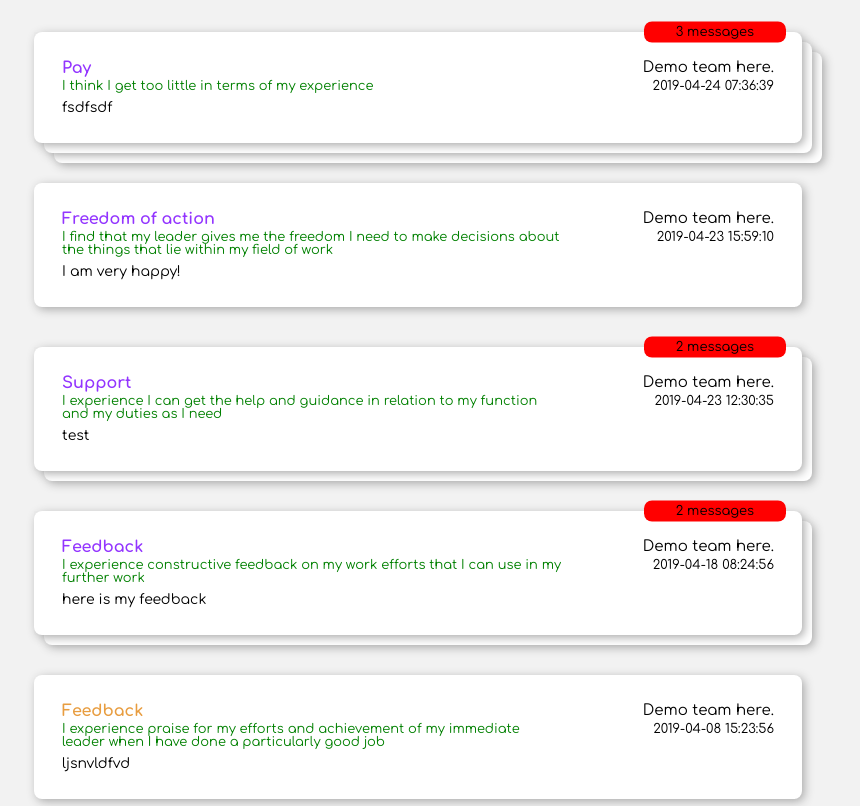
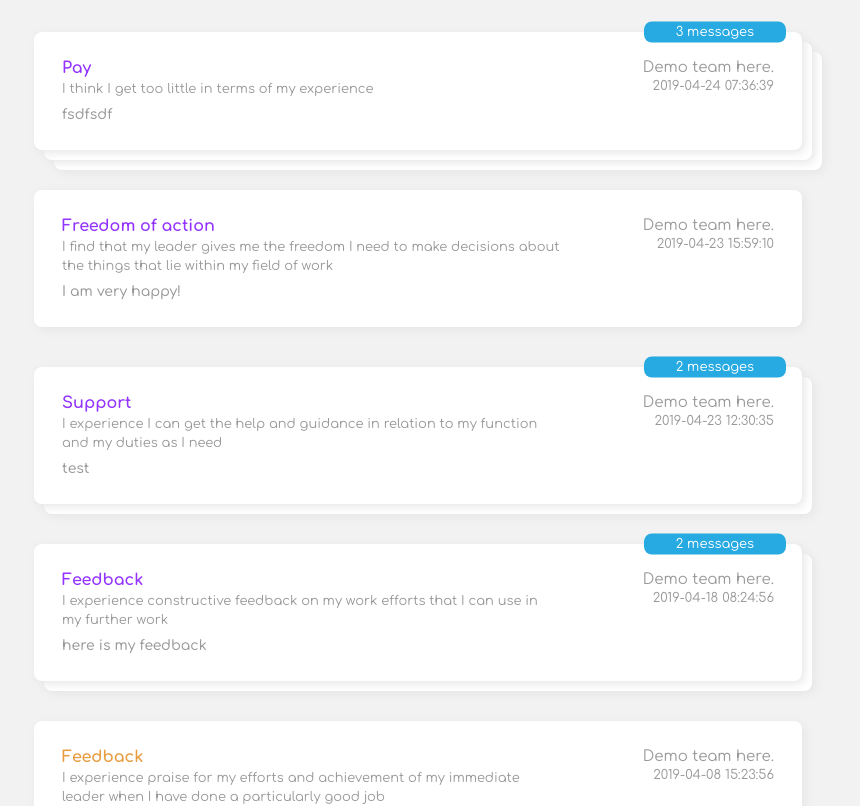
Before and after one commit to bstoynov/lab08-task, a React (Vite) app: page / in a window 1280 px wide. Shown: the top 806 px of the page, without its empty margins (222-1082 px from the left). Built offline with nearby package versions, Linux system fonts and the light colour scheme; data requests are answered from the project's data file.

Commit message:
update colors

```diff
--- a/src/components/Message/Message.scss
+++ b/src/components/Message/Message.scss
@@ -1,13 +1,14 @@
 @use "../../scss/colors" as c;
 
 .message {
+  color: c.$text-default;
   position: relative;
   z-index: 100;
   background: c.$bg-message;
   padding: 28px;
   width: 100%;
   border-radius: 8px;
-  box-shadow: 2.5px 2.5px 10px 0px #aaa;
+  box-shadow: 2.5px 2.5px 10px 0px #e5e5e5;
   text-align: left;
 
   .subject-team {
@@ -25,11 +26,11 @@
     }
 
     .subject.rating__low {
-      color: c.$text-rating-low;
+      color: c.$subject-rating-low;
     }
 
     .subject.rating__high {
-      color: c.$text-rating-high;
+      color: c.$subject-rating-high;
     }
   }
 
@@ -40,9 +41,9 @@
     margin-bottom: 8px;
 
     .question {
-      max-width: 500px;
+      max-width: 70%;
       font-size: 13px;
-      color: green;
+      line-height: 1.5;
     }
 
     .date {
@@ -52,12 +53,13 @@
 
   .text {
     font-size: 14px;
+    font-weight: 500;
   }
 }
 
 .message-placeholder {
   background: white;
-  box-shadow: 2.5px 2.5px 10px 0px #aaa;
+  box-shadow: 2.5px 2.5px 10px 0px #e5e5e5;
   border-radius: 8px;
   position: absolute;
   top: 0;
@@ -75,12 +77,13 @@
   right: 16px;
   z-index: 100;
   padding: 4px 32px;
+  color: white;
 
   &.rating__high {
-    background: red;
+    background: c.$label-rating-high;
   }
 
   &.rating__low {
-    background: blue;
+    background: c.$label-rating-low;
   }
 }
--- a/src/components/Message/Message.tsx
+++ b/src/components/Message/Message.tsx
@@ -19,7 +19,6 @@ export default function Message({
   rating,
 }: MessageProps) {
   function getRatingClass(rating) {
-    // console.log(rating);
     switch (rating) {
       case Rating.High:
         return "rating__high";
--- a/src/components/ThreadList/ThreadList.scss
+++ b/src/components/ThreadList/ThreadList.scss
@@ -1,5 +1,3 @@
-@use "../../scss/colors" as c;
-
 .list {
   display: flex;
   flex-direction: column;
--- a/src/scss/_colors.scss
+++ b/src/scss/_colors.scss
@@ -1,5 +1,10 @@
 $bg-container: #f2f2f2;
 $bg-message: #fff;
 
-$text-rating-high: #9335ff;
-$text-rating-low: #e89d40;
+$subject-rating-high: #9335ff;
+$subject-rating-low: #e89d40;
+
+$label-rating-high: #27aae1;
+$label-rating-low: #e89d40;
+
+$text-default: #999;
```
